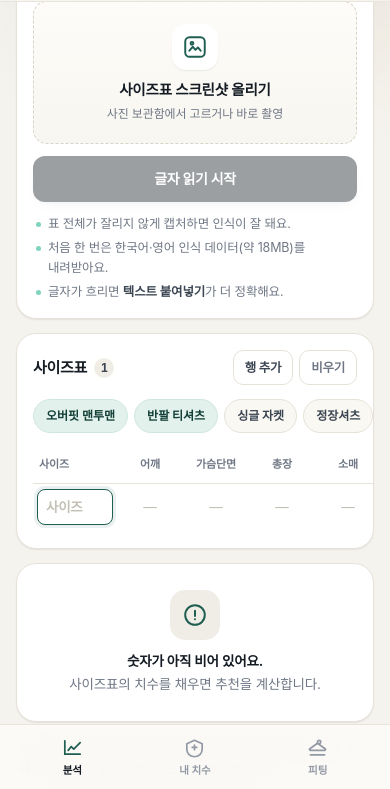
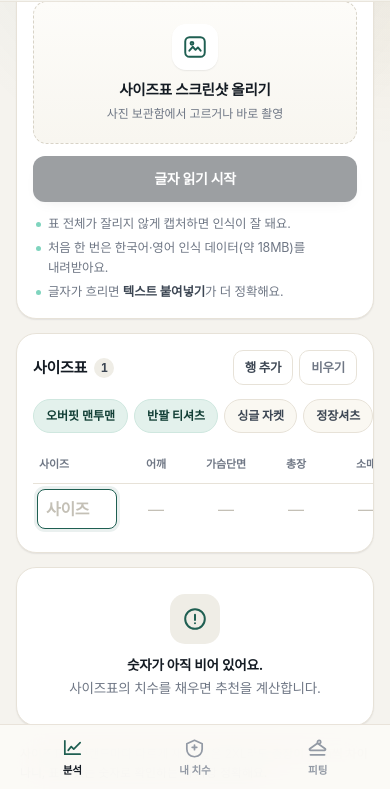
Before and after one commit to gagiyo/size-fit, a plain HTML site: page index.html in a window 390 px wide. Both pictures are taken after a click on the button "행 추가". Shown: the part 586-1375 px from the top of the page. Drawn offline with Linux system fonts and the light colour scheme.

Commit message:
인식 데이터 안내·대체 치수 비교·iOS 입력 확대 수정

```diff
--- a/app.js
+++ b/app.js
@@ -385,6 +385,7 @@ function evalRow(row, category, targets, opts) {
   (cfg.critical || []).forEach(k => {
     if (!isNum(row.values[k]) && !(shortSleeve && (k === 'sleeve' || k === 'sleeveCb'))) {
       if (k === 'outseam' && isNum(row.values.inseam)) return;
+      if (k === 'sleeve' && isNum(row.values.sleeveCb)) return;
       missing.push(k);
     }
   });
--- a/styles.css
+++ b/styles.css
@@ -746,6 +746,14 @@ input[type="range"]::-moz-range-thumb {
 .toast.is-on { opacity: 1; transform: translate(-50%, 0); }
 
 /* ── responsive ─────────────────────────────────────────── */
+@media (max-width: 560px) {
+  /* iOS Safari zooms the page when a field under 16px gets focus */
+  input, textarea, select { font-size: 16px; }
+  .cell-input { font-size: 16px; width: 62px; }
+  .cell-input--size { width: 80px; }
+  .input { font-weight: 600; }
+}
+
 @media (min-width: 560px) {
   main { padding: 22px 22px calc(var(--tabbar-h) + 40px); }
   .page-head h1 { font-size: 30px; }
```
